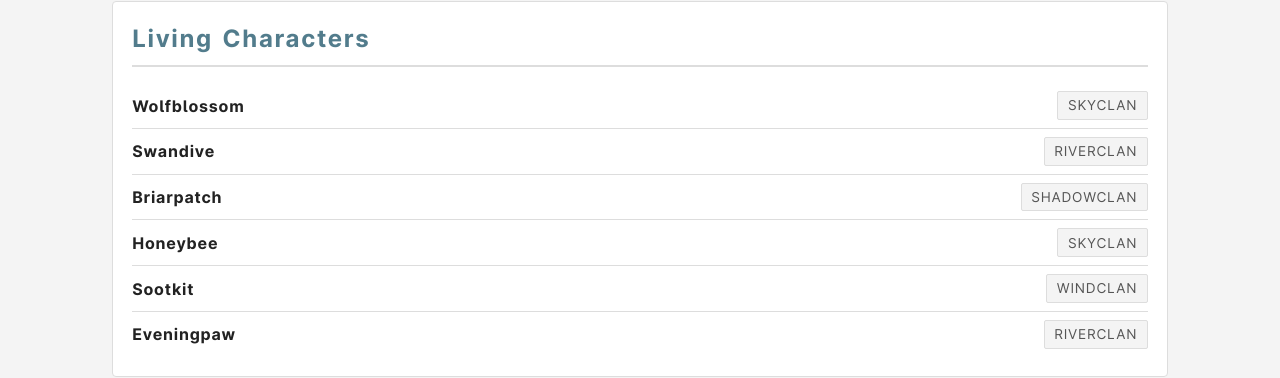
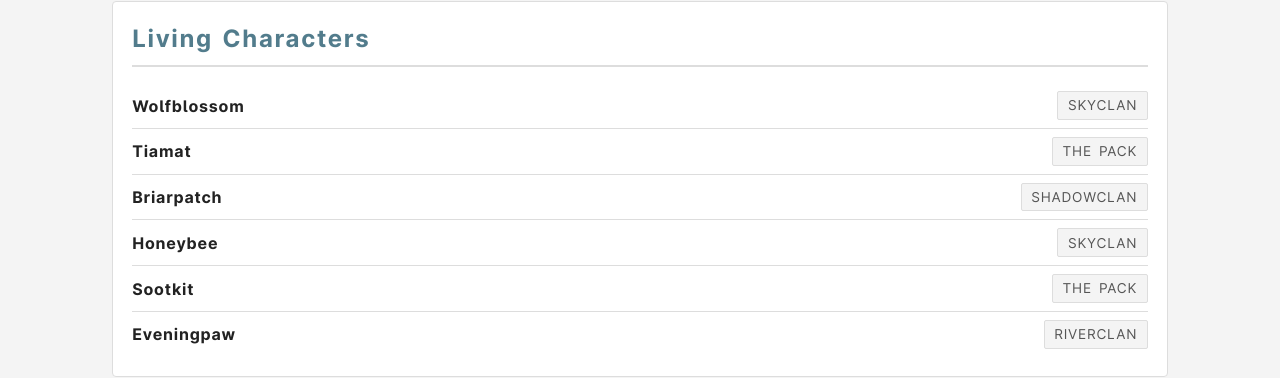
Before and after one commit to Beechface/wcc, a plain HTML site: page index.html in a window 1280 px wide. Shown: the part 133-511 px from the top of the page. Drawn offline with Linux system fonts and the light colour scheme.

Commit message:
Update index.html

```diff
--- a/index.html
+++ b/index.html
@@ -18,10 +18,10 @@
 				<h2>Living Characters</h2>
 				<ul class="index-list">
 					<li><a href="char/wolfblossom.html" class="wolfblossom">Wolfblossom</a> <span>Skyclan</span></li>
-					<li><a href="char/swandive.html" class="swandive">Swandive</a> <span>Riverclan</span></li>
+					<li><a href="char/swandive.html" class="swandive">Tiamat</a> <span>The Pack</span></li>
 					<li><a href="char/briarpatch.html" class="briarpatch">Briarpatch</a> <span>Shadowclan</span></li>
 					<li><a href="char/honeybee.html" class="honeybee">Honeybee</a> <span>Skyclan</span></li>
-					<li><a href="char/soot.html" class="soot">Sootkit</a> <span>Windclan</span></li>
+					<li><a href="char/soot.html" class="soot">Sootkit</a> <span>The Pack</span></li>
 					<li><a href="char/evening.html" class="evening">Eveningpaw</a> <span>Riverclan</span></li>
 				</ul>
 			</section>
```
